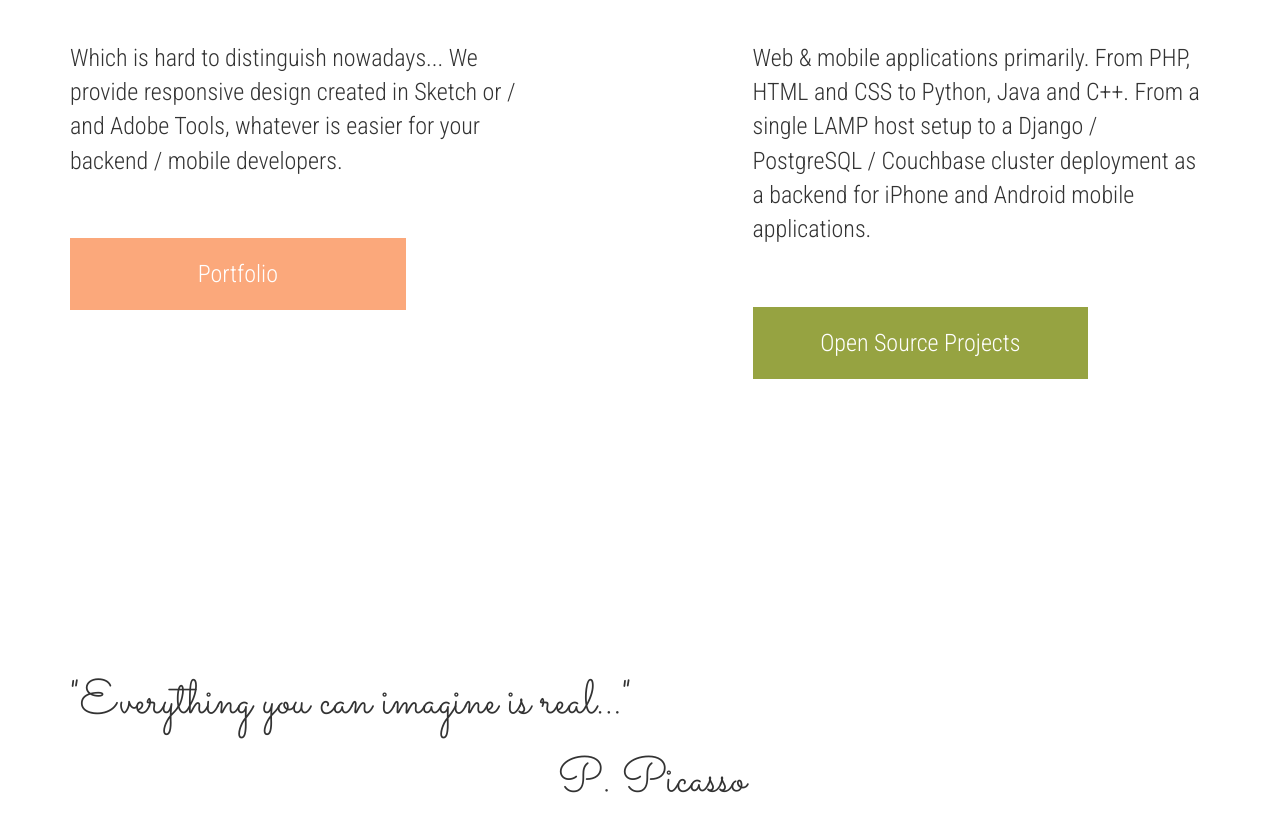
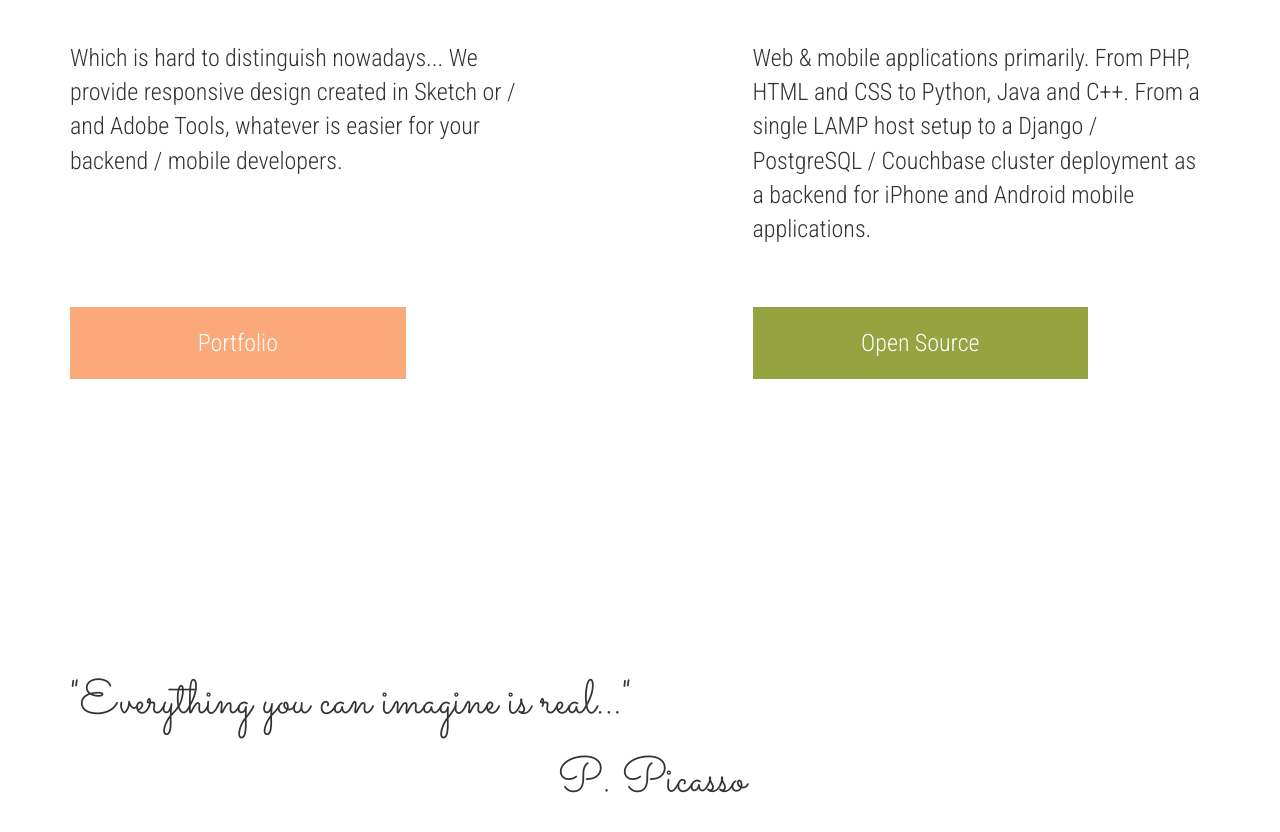
Before and after one commit to iutinvg/iutinvg.github.io, a Jekyll site: the page built from index.html, in a window 1280 px wide and 900 px high, scrolled down 967 px. Shown: the top 832 px of the window. Built offline with Jekyll 4.4.1, drawn with Linux system fonts in a browser that asks for light colours; nearby versions of some CDN libraries.

Commit message:
enhance markup on main page

```diff
--- a/index.html
+++ b/index.html
@@ -34,18 +34,30 @@ active: home
       <p>
         Which is hard to distinguish nowadays... We provide responsive design created in Sketch or / and Adobe Tools, whatever is easier for your backend / mobile developers.
       </p>
-      <div class="row">
-        <div class="col-sm-9"><a class="btn btn-block" role="button" href="{{ site.baseurl }}/design.html">Portfolio</a></div>
-      </div>
     </div>
     <div class="col-sm-5 col-sm-offset-2">
       <h2>Full Stack Development</h2>
       <p>
         Web &amp; mobile applications primarily. From PHP, HTML and CSS to Python, Java and C++. From a single LAMP host setup to a Django / PostgreSQL / Couchbase cluster deployment as a backend for iPhone and Android mobile applications.
       </p>
+    </div>
+  </div>
+
+  <div class="row">
+    <div class="col-sm-5 design">
       <div class="row">
-        <div class="col-sm-9"><a class="btn btn-block btn-development" role="button" href="{{ site.baseurl }}/development.html">Open Source Projects</a></div>
+        <div class="col-sm-9">
+          <a class="btn btn-block" role="button" href="{{ site.baseurl }}/design.html">Portfolio</a>
+        </div>
+      </div>
+    </div>
+    <div class="col-sm-5 col-sm-offset-2">
+      <div class="row">
+        <div class="col-sm-9">
+          <a class="btn btn-block btn-development" role="button" href="{{ site.baseurl }}/development.html">Open Source</a>
+        </div>
       </div>
     </div>
   </div>
+
 </section>
```
